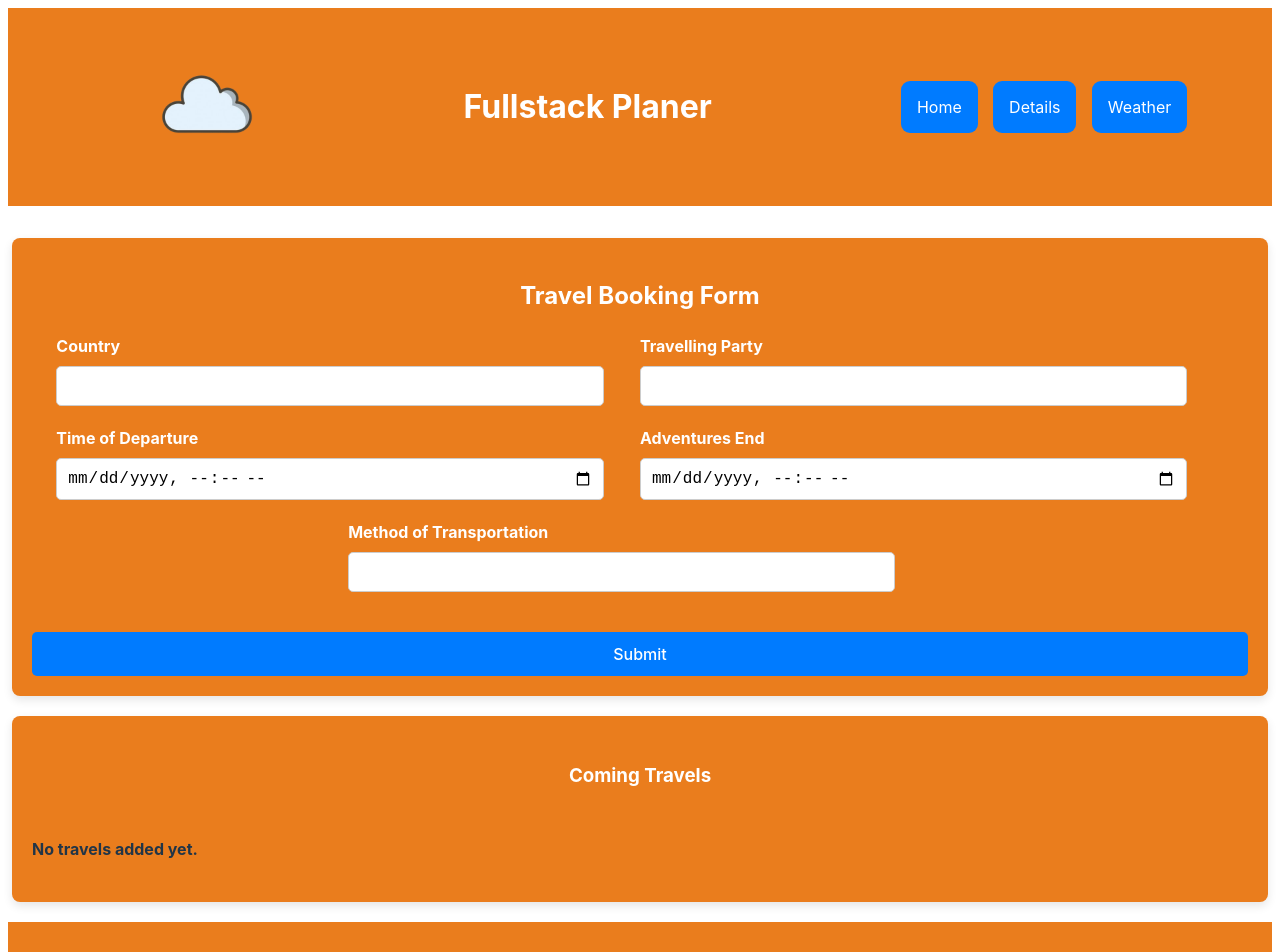
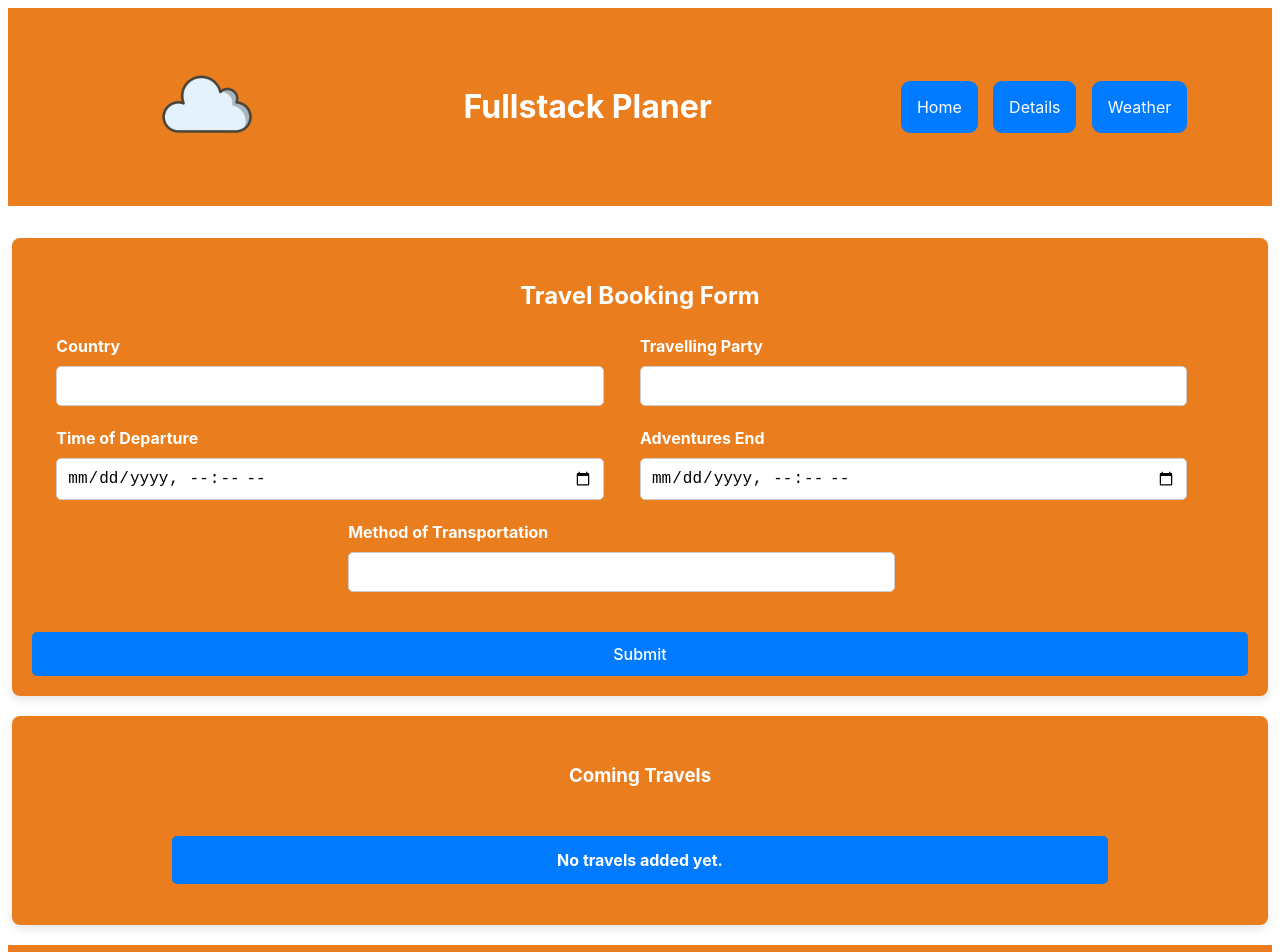
Before and after one commit to Albin-Tenghagen/fullstackPlaner, a React (Vite) app in the folder vite-folder/: page / in a window 1280 px wide. Shown: the top 952 px of the page. Built offline with nearby package versions, Linux system fonts and the light colour scheme.

Commit message:
Minor css fix

```diff
--- a/vite-folder/src/components/TravelListFolder/travelList.css
+++ b/vite-folder/src/components/TravelListFolder/travelList.css
@@ -18,3 +18,18 @@
   justify-self: center;
   color: white;
 }
+.emptySectionpopup {
+  grid-row: 2 / span 1;
+  grid-column: 1 / span 3;
+  align-self: center;
+  justify-self: center;
+  width: 75%;
+  padding: 12px;
+  background-color: #007bff;
+  color: white;
+  font-size: 16px;
+  border: none;
+  border-radius: 5px;
+  text-align: center;
+  margin-top: 20px;
+}
--- a/vite-folder/src/pages/Details.jsx
+++ b/vite-folder/src/pages/Details.jsx
@@ -11,7 +11,7 @@ function Details() {
   return (
     <>
       <p>Details Page suckaaaas</p>
-      <section>
+      <main>
         <h2>Travel Details</h2>
         <p>travel id: {id}</p>
         {travel ? (
@@ -19,7 +19,7 @@ function Details() {
         ) : (
           <h4>Hejsan hoppsan</h4>
         )}
-      </section>
+      </main>
     </>
   );
 }
```
